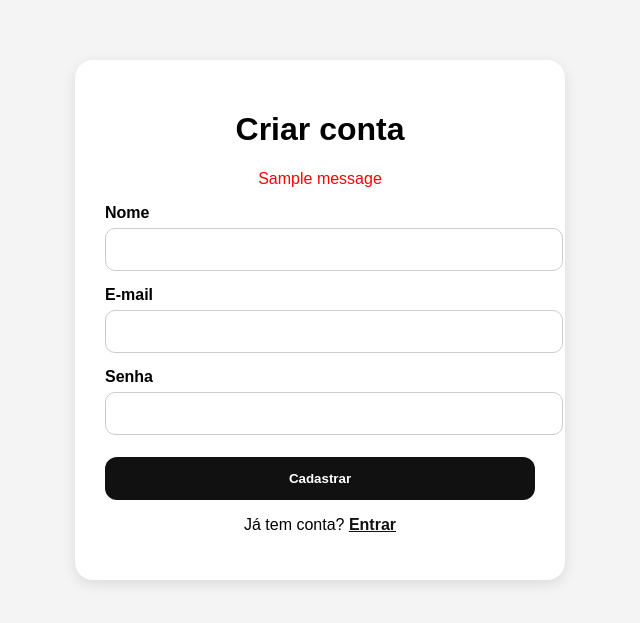
After one commit to CarolineAnne/vestpolo, a Django app: page /cadastro/ in a window 1280 px wide. The commit adds this page. Shown: the top 623 px of the page, without its empty margins (320-960 px from the left). Run offline with Django 5.2, Linux system fonts and the light colour scheme; tables that the repository leaves empty hold one stand-in row (values such as "Sample post"); one stand-in notice (Sample message) is shown.

Commit message:
Adiciona autenticacao de usuarios

```diff
--- /dev/null
+++ b/loja/templates/loja/cadastro.html
@@ -0,0 +1,95 @@
+<!DOCTYPE html>
+<html lang="pt-br">
+<head>
+    <meta charset="UTF-8">
+    <title>Cadastro | VestPolo</title>
+
+    <style>
+        body {
+            font-family: Arial, sans-serif;
+            background: #f4f4f4;
+            margin: 0;
+        }
+
+        .container {
+            max-width: 430px;
+            margin: 60px auto;
+            background: white;
+            padding: 30px;
+            border-radius: 18px;
+            box-shadow: 0 4px 14px rgba(0,0,0,0.10);
+        }
+
+        h1 {
+            text-align: center;
+        }
+
+        label {
+            font-weight: bold;
+            display: block;
+            margin-top: 15px;
+        }
+
+        input {
+            width: 100%;
+            padding: 13px;
+            margin-top: 6px;
+            border: 1px solid #ccc;
+            border-radius: 10px;
+        }
+
+        button {
+            width: 100%;
+            margin-top: 22px;
+            background: #111;
+            color: white;
+            border: none;
+            padding: 14px;
+            border-radius: 12px;
+            font-weight: bold;
+            cursor: pointer;
+        }
+
+        a {
+            color: #111;
+            font-weight: bold;
+        }
+
+        .msg {
+            color: red;
+            text-align: center;
+        }
+    </style>
+</head>
+
+<body>
+
+<div class="container">
+    <h1>Criar conta</h1>
+
+    {% for message in messages %}
+        <p class="msg">{{ message }}</p>
+    {% endfor %}
+
+    <form method="POST">
+        {% csrf_token %}
+
+        <label>Nome</label>
+        <input type="text" name="nome" required>
+
+        <label>E-mail</label>
+        <input type="email" name="email" required>
+
+        <label>Senha</label>
+        <input type="password" name="senha" required>
+
+        <button type="submit">Cadastrar</button>
+    </form>
+
+    <p style="text-align:center;">
+        Já tem conta? <a href="{% url 'login' %}">Entrar</a>
+    </p>
+</div>
+
+</body>
+</html>
--- a/loja/urls.py
+++ b/loja/urls.py
@@ -13,4 +13,8 @@ urlpatterns = [
     path('menos/<int:id>/', views.diminuir_quantidade, name='menos'),
     path('finalizar-whatsapp/', views.finalizar_whatsapp, name='finalizar_whatsapp'),
     path('checkout/', views.checkout, name='checkout'),
+    path('cadastro/', views.cadastro, name='cadastro'),
+    path('login/', views.login_usuario, name='login'),
+    path('logout/', views.logout_usuario, name='logout'),
+    path('minha-conta/', views.minha_conta, name='minha_conta'),
 ]
--- a/loja/views.py
+++ b/loja/views.py
@@ -3,6 +3,9 @@ from django.db.models import Q
 from .models import Produto
 from urllib.parse import quote
 from .models import Produto, Pedido, ItemPedido
+from django.contrib.auth.models import User
+from django.contrib.auth import authenticate, login, logout
+from django.contrib import messages
 
 def home(request):
     produtos = Produto.objects.all()
@@ -239,3 +242,53 @@ def checkout(request):
         'itens': produtos,
         'total': total
     })
+
+def cadastro(request):
+    if request.method == 'POST':
+        nome = request.POST.get('nome')
+        email = request.POST.get('email')
+        senha = request.POST.get('senha')
+
+        if User.objects.filter(username=email).exists():
+            messages.error(request, 'Este e-mail já está cadastrado.')
+            return redirect('cadastro')
+
+        usuario = User.objects.create_user(
+            username=email,
+            email=email,
+            first_name=nome,
+            password=senha
+        )
+
+        login(request, usuario)
+        return redirect('minha_conta')
+
+    return render(request, 'loja/cadastro.html')
+
+
+def login_usuario(request):
+    if request.method == 'POST':
+        email = request.POST.get('email')
+        senha = request.POST.get('senha')
+
+        usuario = authenticate(request, username=email, password=senha)
+
+        if usuario is not None:
+            login(request, usuario)
+            return redirect('minha_conta')
+        else:
+            messages.error(request, 'E-mail ou senha inválidos.')
+
+    return render(request, 'loja/login.html')
+
+
+def logout_usuario(request):
+    logout(request)
+    return redirect('home')
+
+
+def minha_conta(request):
+    if not request.user.is_authenticated:
+        return redirect('login')
+
+    return render(request, 'loja/minha_conta.html')
```
Also changed, not shown: loja/templates/loja/home.html (+13 -0 lines), loja/templates/loja/login.html (added, +92 -0 lines), loja/templates/loja/minha_conta.html (added, +86 -0 lines).
